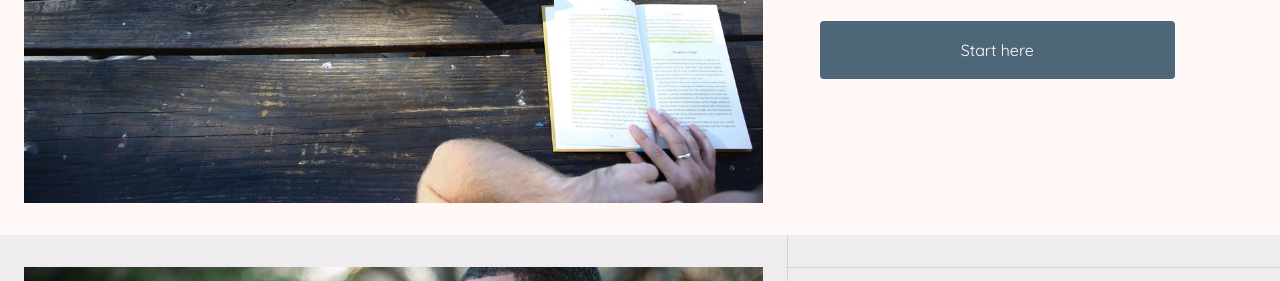
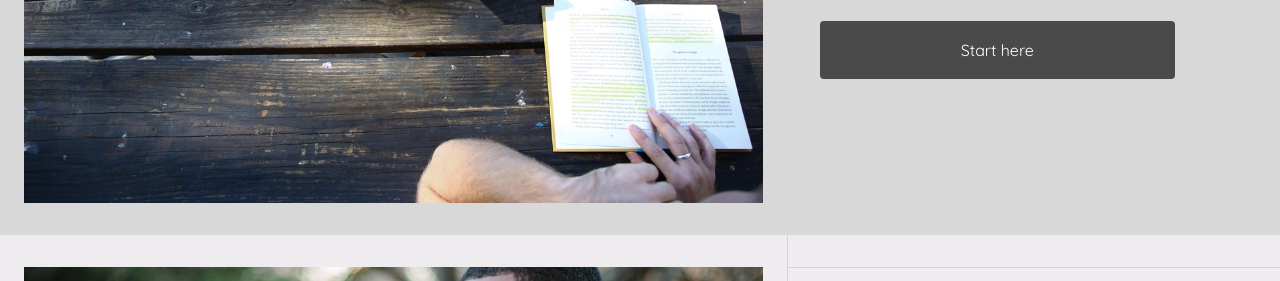
Before and after one commit to Joe2nd/colmar-academy, a plain HTML site: page Colmar Academy/index.html in a window 1280 px wide. Shown: the part 439-720 px from the top of the page. Drawn offline with Linux system fonts and the light colour scheme.

Commit message:
color+button changes

```diff
--- a/Colmar Academy/resources/css/style.css
+++ b/Colmar Academy/resources/css/style.css
@@ -142,7 +142,7 @@ img {
 
 #introduction,
 #courses {
-  background-color: #FFF8F6;
+  background-color: #D8D8D8;
 }
 
 .button:hover, .link:hover {
@@ -246,7 +246,7 @@ footer a {
 }
 
 .button {
-  background-color: #4E6778;
+  background-color: #4A4A4A;
   border-radius: 0.25rem;
   color: #FFF;
   margin-top: 1.5rem;
```
